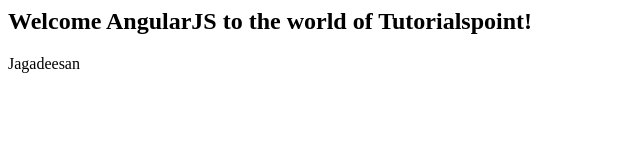
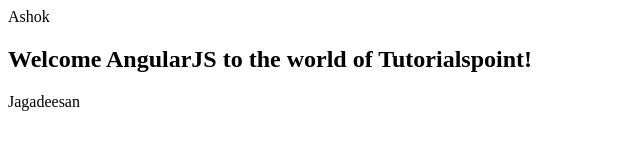
Before and after one commit to ask05/angularJS2, a plain HTML site: page index.html in a window 1280 px wide. Shown: the whole page, without its empty margins (0-640 px from the left). Drawn offline with nearby package versions, Linux system fonts and the light colour scheme.

Commit message:
Update index.html

```diff
--- a/index.html
+++ b/index.html
@@ -4,7 +4,7 @@
    </head>
 
    <body ng-app = "myapp">
-
+<div>Ashok</div>
       <div ng-controller = "HelloController" >
          <h2>Welcome {{helloTo.title}} to the world of Tutorialspoint!</h2>
       </div>
```
